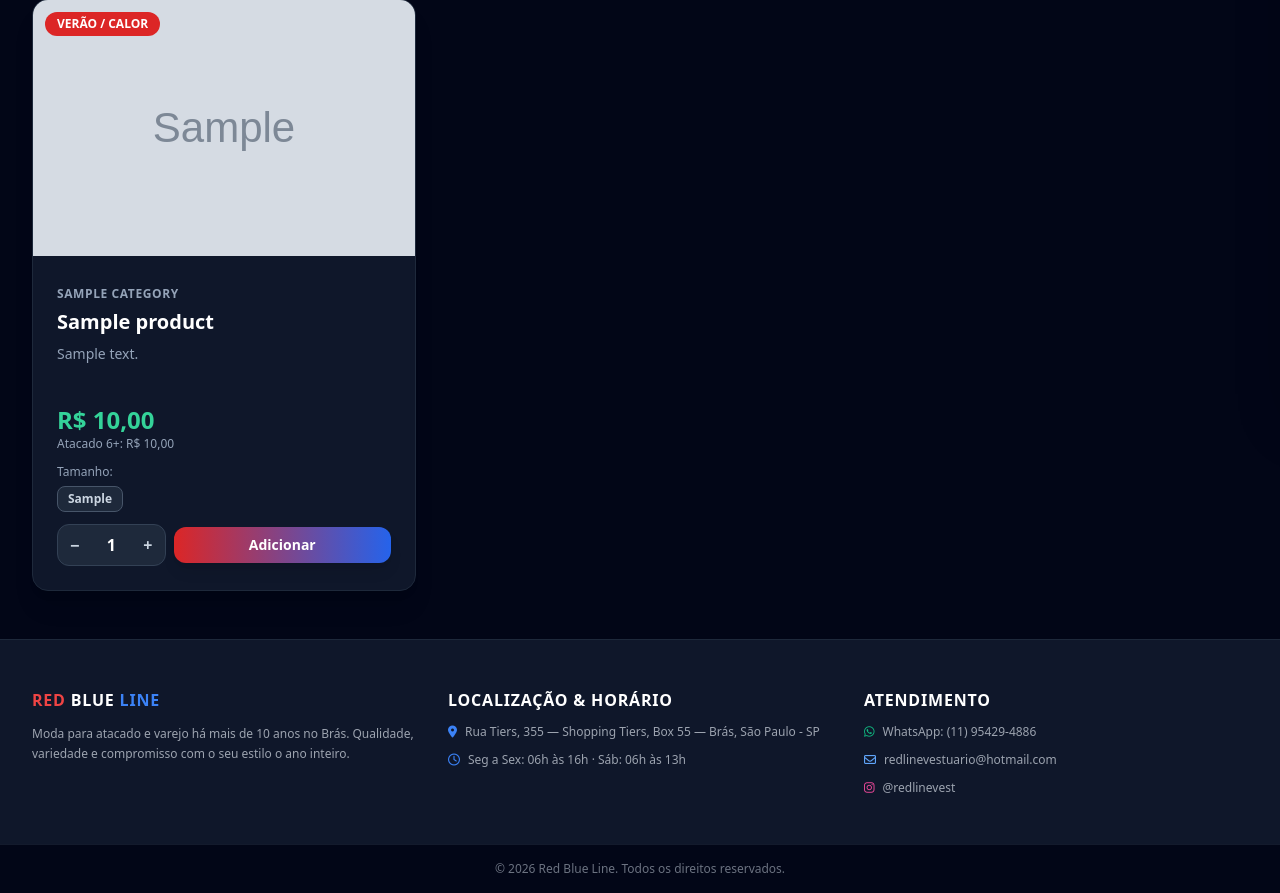
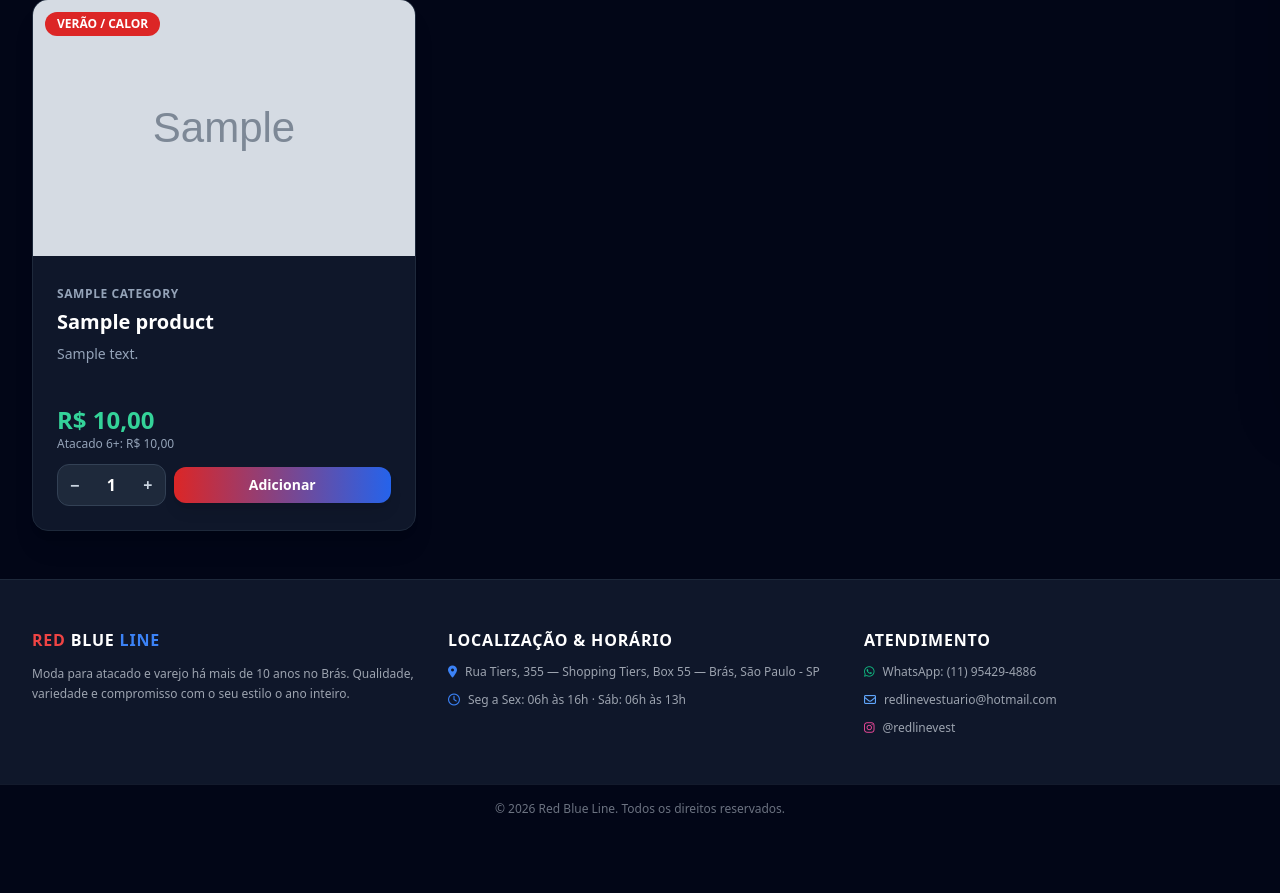
Before and after one commit to AnjoCoruja/store-django, a Django app: page /produtos/ in a window 1280 px wide. Shown: the part 394-1287 px from the top of the page. After the commit the page ends 1207 px from the top, so only its background shows below. Run offline with Django 5.2, Linux system fonts and the light colour scheme; tables that the repository leaves empty hold one stand-in row (values such as "Sample post"); grey boxes marked "Sample" are stand-in pictures; some libraries are stand-ins or nearby versions.

Commit message:
revert: remove seletor de tamanho de todos os templates (volta ao estavel com desconto por faixa)

```diff
--- a/templates/website/product_list.html
+++ b/templates/website/product_list.html
@@ -1,5 +1,4 @@
 {% extends "base.html" %}
-{% load size_tags %}
 
 {% block title %}Red Blue Line | Verão & Inverno{% endblock %}
 
@@ -76,21 +75,6 @@
               {% endif %}
             </div>
           </div>
-          <!-- Seletor de tamanho -->
-          {% with sizes=product.size_range|expand_sizes %}
-          {% if sizes %}
-          <div>
-            <span class="text-xs text-slate-400 block mb-1.5">Tamanho:</span>
-            <div class="flex flex-wrap gap-1.5" id="sizes-{{ product.id }}">
-              {% for s in sizes %}
-              <button type="button" onclick="selectSize({{ product.id }}, '{{ s }}', this)"
-                class="size-btn px-2.5 py-1 text-xs font-semibold rounded-lg border border-slate-600 bg-slate-800 text-slate-300 hover:border-blue-500 hover:text-white transition"
-                data-size="{{ s }}">{{ s }}</button>
-              {% endfor %}
-            </div>
-          </div>
-          {% endif %}
-          {% endwith %}
           <!-- Controles de quantidade + botão Adicionar -->
           <div class="flex items-center gap-2">
             <div class="flex items-center bg-slate-800 border border-slate-700 rounded-xl overflow-hidden">
```
